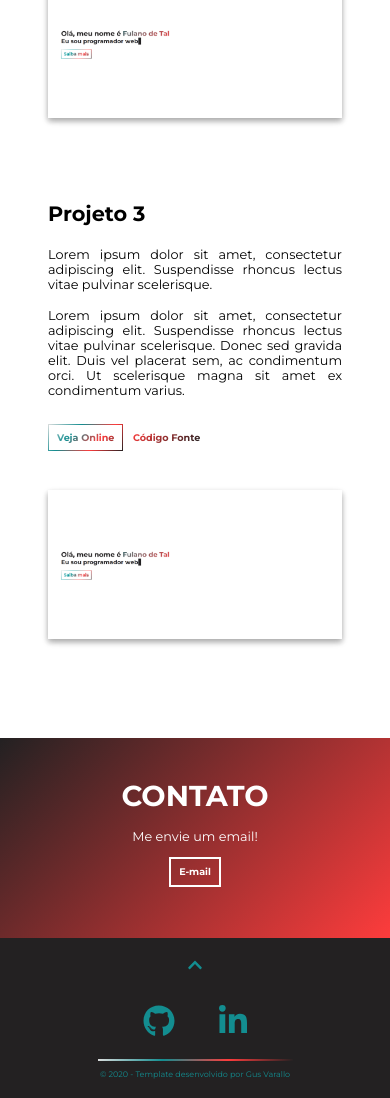
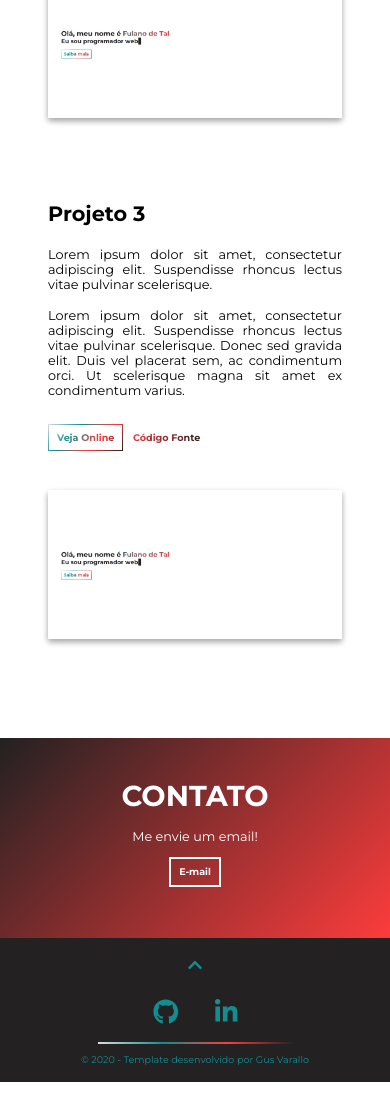
Before and after one commit to guvarallo/selfolio, a React (Create React App) app: page / in a window 390 px wide. Shown: the part 2681-3779 px from the top of the page. Built offline with nearby package versions, Linux system fonts and the light colour scheme.

Commit message:
added responsive layout for footer section

```diff
--- a/src/components/Footer/index.tsx
+++ b/src/components/Footer/index.tsx
@@ -23,7 +23,7 @@ const Footer: React.FC = () => {
     <Container id="Footer">
       <br />
       <a href="#!" onClick={() => scrollTo(document.getElementById('main'))}>
-        <FontAwesomeIcon icon={faChevronUp} size="1x" />
+        <FontAwesomeIcon id="up" icon={faChevronUp} size="1x" />
       </a>
       <div>
         <a
--- a/src/components/Footer/styles.ts
+++ b/src/components/Footer/styles.ts
@@ -4,7 +4,7 @@ import { colors } from '../../source/data';
 export const Container = styled.footer`
   background: ${colors.first};
   color: ${colors.third};
-  height: 10em;
+  height: 17rem;
 
   a {
     color: ${colors.third};
@@ -24,6 +24,7 @@ export const Container = styled.footer`
     display: flex;
     align-items: center;
     justify-content: center;
+    font-size: 1.8rem;
 
     svg {
       margin: 0.7em;
@@ -55,7 +56,7 @@ export const Container = styled.footer`
   span {
     display: block;
     margin-top: 1em;
-    font-size: 0.5em;
+    font-size: 0.9rem;
     text-align: center;
     color: ${colors.third};
 
@@ -69,4 +70,54 @@ export const Container = styled.footer`
       }
     }
   }
+
+  /* Responsive layouts */
+
+  @media (max-width: 1800px) {
+    height: 14rem;
+
+    div {
+      font-size: 1.5rem !important;
+    }
+
+    span {
+      font-size: 0.9rem !important;
+    }
+  }
+
+  @media (max-width: 1200px) {
+    height: 12rem;
+
+    div {
+      font-size: 1.2rem !important;
+    }
+
+    span {
+      font-size: 0.8rem !important;
+    }
+  }
+
+  @media (max-width: 800px) {
+    height: 11rem;
+
+    div {
+      font-size: 1rem !important;
+    }
+
+    span {
+      font-size: 0.7rem !important;
+    }
+  }
+
+  @media (max-width: 600px) {
+    height: 9rem;
+
+    div {
+      font-size: 0.8rem !important;
+    }
+
+    span {
+      font-size: 0.6rem !important;
+    }
+  }
 `;
```
